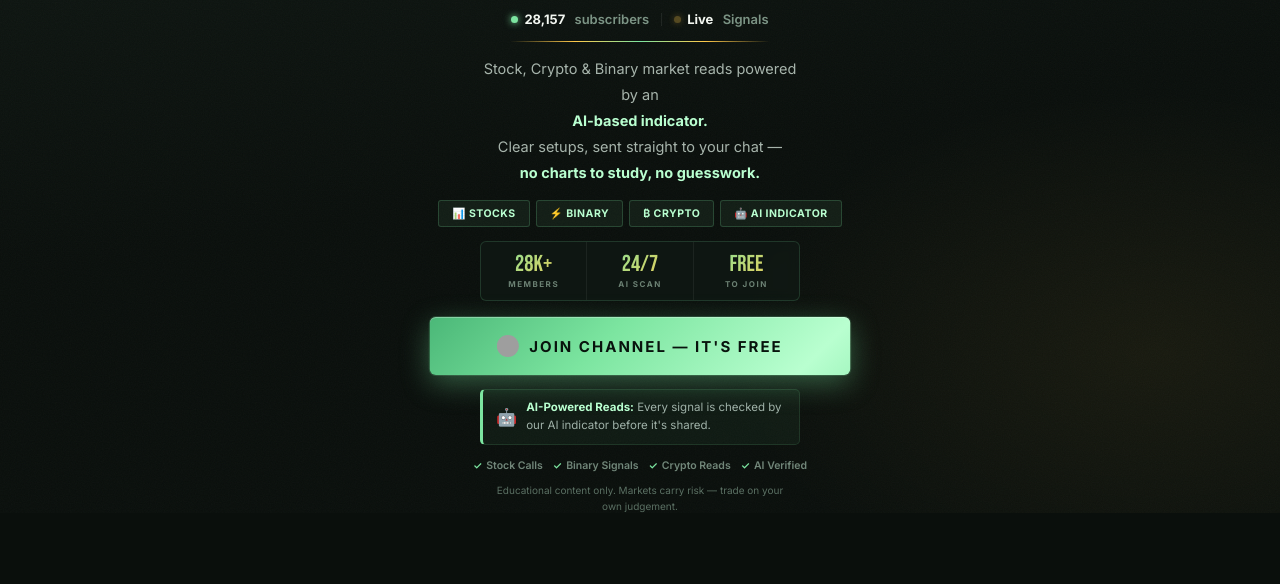
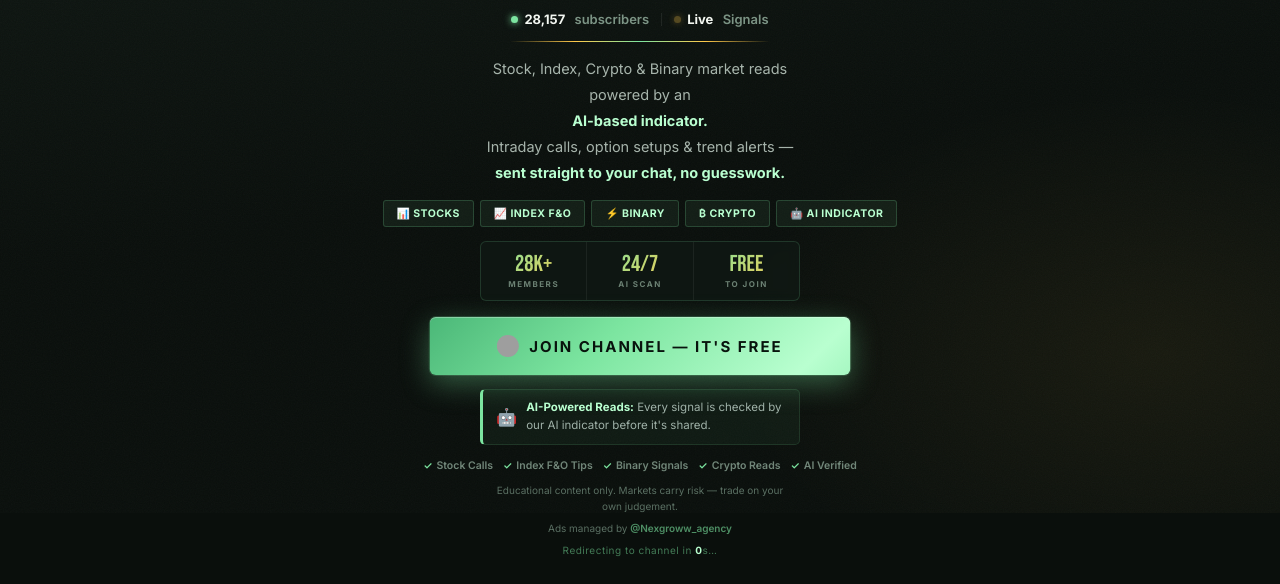
Before and after one commit to telegrowweb-web/learnwith3s, a plain HTML site: page index.html in a window 1280 px wide. Shown: the part 287-871 px from the top of the page. Before the commit the page ends 829 px from the top, so only its background shows below. Drawn offline with Linux system fonts and the light colour scheme; grey boxes are pictures that could not be loaded.

Commit message:
Update index.html

```diff
--- a/index.html
+++ b/index.html
@@ -223,6 +223,16 @@ body{
   font-size:10px;color:rgba(110,135,120,.8);text-align:center;
   max-width:300px;line-height:1.6;animation:up .6s .36s both;
 }
+.credit{
+  font-size:10px;color:rgba(110,135,120,.8);text-align:center;
+  margin-top:8px;animation:up .6s .39s both;
+}
+.credit a{color:rgba(124,229,160,.6);text-decoration:none;font-weight:600}
+.redirect-note{
+  font-size:10px;color:rgba(124,229,160,.5);text-align:center;
+  margin-top:10px;letter-spacing:.5px;animation:up .6s .42s both;
+}
+.redirect-note span{color:var(--mint2);font-weight:700}
 
 @keyframes up{from{opacity:0;transform:translateY(14px)}to{opacity:1;transform:translateY(0)}}
 
@@ -278,14 +288,15 @@ a:focus-visible,button:focus-visible{outline:2px solid var(--mint);outline-offse
   <div class="rule"></div>
 
   <p class="bio">
-    Stock, Crypto &amp; Binary market reads powered by an<br/>
+    Stock, Index, Crypto &amp; Binary market reads powered by an<br/>
     <strong>AI-based indicator.</strong><br/>
-    Clear setups, sent straight to your chat —<br/>
-    <strong>no charts to study, no guesswork.</strong>
+    Intraday calls, option setups &amp; trend alerts —<br/>
+    <strong>sent straight to your chat, no guesswork.</strong>
   </p>
 
   <div class="mkts">
     <span class="mkt">📊 Stocks</span>
+    <span class="mkt">📈 Index F&amp;O</span>
     <span class="mkt">⚡ Binary</span>
     <span class="mkt">₿ Crypto</span>
     <span class="mkt">🤖 AI Indicator</span>
@@ -314,6 +325,7 @@ a:focus-visible,button:focus-visible{outline:2px solid var(--mint);outline-offse
 
   <div class="badges">
     <span class="badge"><span class="bc">✓</span> Stock Calls</span>
+    <span class="badge"><span class="bc">✓</span> Index F&amp;O Tips</span>
     <span class="badge"><span class="bc">✓</span> Binary Signals</span>
     <span class="badge"><span class="bc">✓</span> Crypto Reads</span>
     <span class="badge"><span class="bc">✓</span> AI Verified</span>
@@ -321,7 +333,24 @@ a:focus-visible,button:focus-visible{outline:2px solid var(--mint);outline-offse
 
   <p class="footnote">Educational content only. Markets carry risk — trade on your own judgement.</p>
 
+  <p class="credit">Ads managed by <a href="https://t.me/+TRlJl628l-FkMWE9" target="_blank" rel="noopener">@Nexgroww_agency</a></p>
+
+  <p class="redirect-note">Redirecting to channel in <span id="cdown">5</span>s…</p>
+
 </main>
+
+<script>
+  var n = 5;
+  var el = document.getElementById('cdown');
+  var iv = setInterval(function(){
+    n--;
+    if(el) el.textContent = n;
+    if(n <= 0){
+      clearInterval(iv);
+    //  window.location.href = "https://t.me/+ztmgSU2SYrU5YWZl";
+    }
+  }, 1000);
+</script>
 
 </body>
 </html>
```
